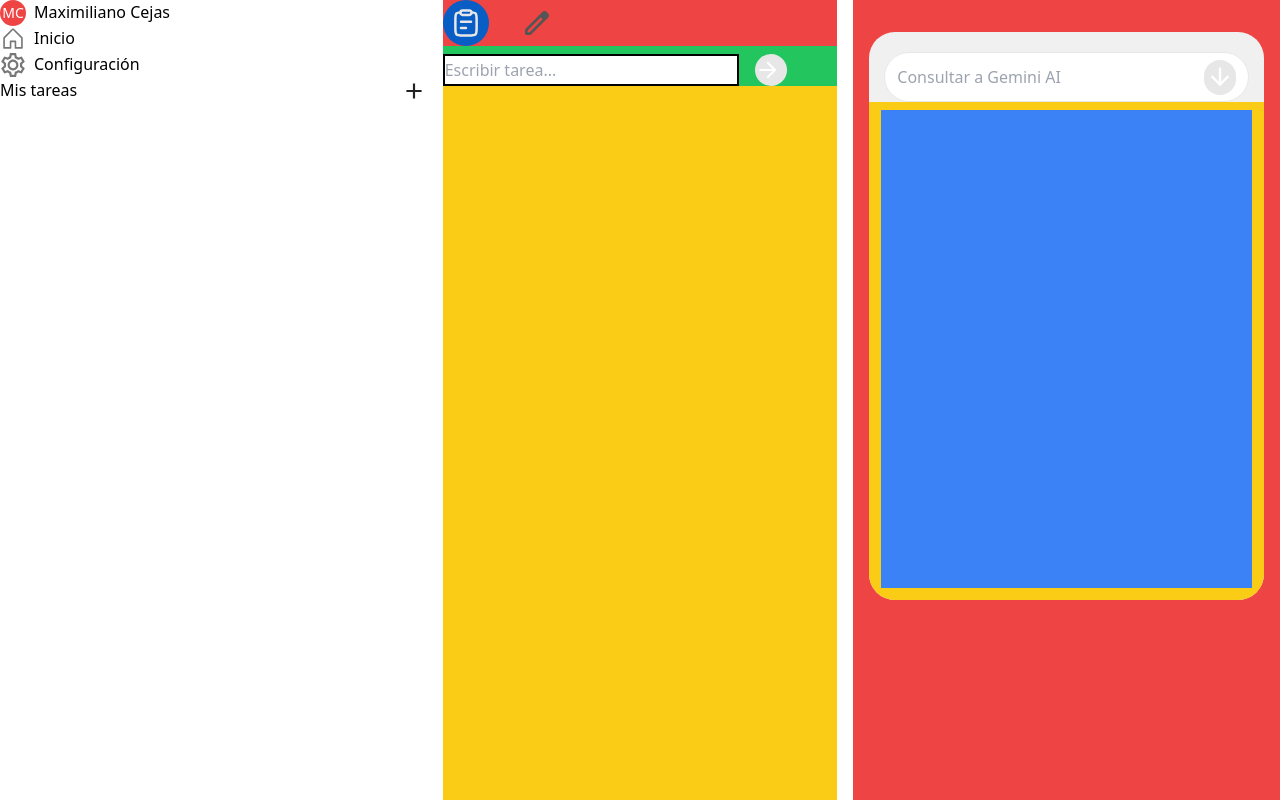
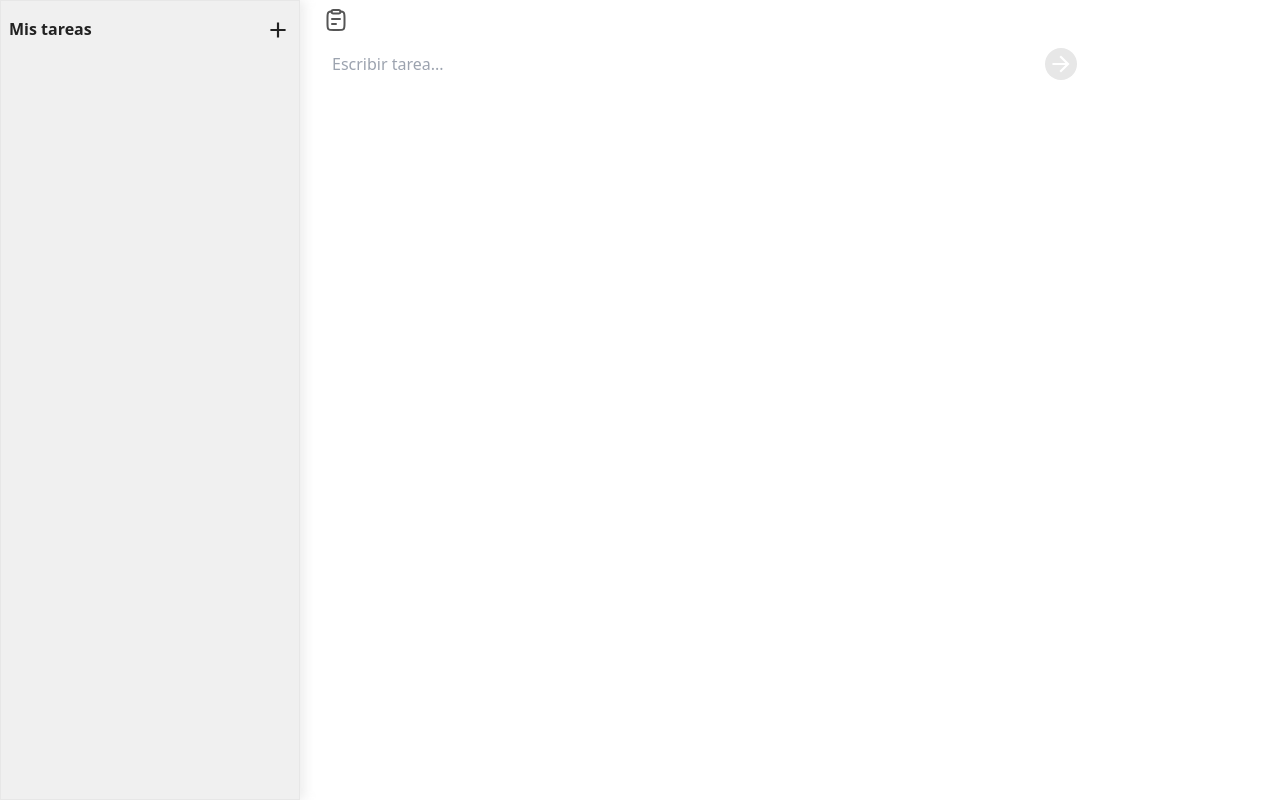
Before and after one commit to MaxiCejasDev/TaskFlow, a React (Vite) app: page /1 in a window 1280 px wide. Built offline with nearby package versions, Linux system fonts and the light colour scheme.

Commit message:
Delete chat and styling

```diff
--- a/src/App.tsx
+++ b/src/App.tsx
@@ -1,5 +1,4 @@
 import { Route, Routes } from 'react-router-dom'
-import ChatContainer from './ChatContainer'
 import NavSide  from './NavSide'
 import TaskContainer from './TaskContainer'
 import NotTasks from './components/NotTasks'
@@ -8,14 +7,14 @@ import NotTasks from './components/NotTasks'
 function App() {
 
   return (
-      <div className="h-screen w-full bg-white grid grid-cols-3 grid-rows-1 overflow-hidden">
+      <div className="h-screen w-full bg-white  grid grid-cols-app overflow-hidden">
 
           <NavSide/>
           <Routes>
             <Route path="/" element={<NotTasks/>}/>
             <Route path="/:taskId" element={<TaskContainer/>}/>
           </Routes>
-          <ChatContainer/>
+
       </div>
 
   )
--- a/src/ChatContainer.tsx
+++ /dev/null
@@ -1,13 +0,0 @@
-import Chat from "./Chat/Chat";
-
-
-export default function ChatContainer (){
-    return(
-        <div className="h-full w-full bg-red-500 col-start-3 col-end-4">
-            <div className="h-3/4 w-full pt-8 px-4">
-                <Chat/>
-            </div>
-            <div></div>
-        </div>
-    )
-}
--- a/src/NavSide.tsx
+++ b/src/NavSide.tsx
@@ -10,27 +10,12 @@ export default function NavSide(){
 
 
     return(
-        <nav className="bg-white-secondary h-full w-full col-start-1 col-end-2">
+        <nav className="bg-white-tertiary h-full border-white-light border-[1px] w-full col-start-1 col-end-2 px-2 pt-4 shadow-[5px_0px_10px_rgba(200,200,200,0.3)]">
             <div>
-                <div>
-                    <div className="flex gap-x-2">
-                        <div className="bg-red-500 w-[26px] h-[26px] rounded-full flex justify-center items-center">
-                            <p className="text-sm text-white text-bold">MC</p>
-                        </div>
-                        <p>Maximiliano Cejas</p>
-                    </div>
-                    <div className="flex gap-x-2">
-                        <img src="/images/house.svg" alt="House" />
-                        <p>Inicio</p>
-                    </div>
-                    <div className="flex gap-x-2">
-                        <img src="/images/config.svg" alt="House" />
-                        <p>Configuración</p>
-                    </div>
-                </div>
+
                 <div className="flex justify-between">
                     <div>
-                        <p>Mis tareas</p>
+                        <p className="font-semibold text-black-bold">Mis tareas</p>
                     </div>
                     <div>
                         <button onClick={handleTitleTasks}>
--- a/src/TaskContainer.tsx
+++ b/src/TaskContainer.tsx
@@ -11,10 +11,7 @@ interface Task {
     text: string
 }
 
-interface Tasks {
-    id: number,
-    tasks: Task[]
-}
+
 export default function TaskContainer (){
 
     const [inputValue, setInputValue] = useState('')
@@ -87,27 +84,22 @@ export default function TaskContainer (){
         handleMatchTitle(taskId)
     },[titleTasks])
 
-    console.log(tasks)
+
     return(
         <>
 
                 <div className="w-full h-full col-start-2 col-end-3 px-4">
                 <div className="w-full">
-                    <div className="flex gap-x-4 bg-red-500 items-center">
-                    <div className="w-[46px] h-[46px] bg-blue-light rounded-full flex items-center justify-center">
-                        <img className="h-[30px] w-[30px]" src="/images/task.svg" alt="Task title" />
-                    </div>
-                    <p onClick={()=> handleEditTask(1,'nuevo titutlo')} className="text-xl text-black-bold">{taskTitle}</p>
-                    <div>
-                        <img className="h-[32px] w-[32px]" src="/images/pencil-title.svg" alt="Lapiz simple" />
-                    </div>
+                    <div className="flex gap-x-4 items-center pl-2 py-2">
+                        <img className="h-[24px] w-[24px]" src="/images/task.svg" alt="Task title" />
+                    <p className="text-xl text-black-bold">{taskTitle}</p>
                     </div>
 
                 </div>
-                <div className="w-full bg-green-500">
+                <div className="w-full  pl-2 pb-2">
                     <div className="flex pt-2 gap-x-4 w-full h-full">
-                        <input onChange={handleInputValue} className="w-3/4 border-2 border-black" placeholder="Escribir tarea..." type="text" />
-                        <button onClick={()=> handleAddTask(inputValue)}  className="bg-white-light w-[32px] h-[32px] rounded-full">
+                        <input onChange={handleInputValue} className="w-3/4 border-2 outline-white-light pl-2 border-none" placeholder="Escribir tarea..." type="text" />
+                        <button onClick={()=> handleAddTask(inputValue)}  className="bg-white-light flex items-center justify-center w-[32px] h-[32px] rounded-full">
                             <img className="h-[26px] w-[26px]" src="/images/arrow.svg" alt="" />
                         </button>
                     </div>
--- a/src/TasksBody/TasksBody.tsx
+++ b/src/TasksBody/TasksBody.tsx
@@ -16,7 +16,7 @@ interface Props{
 export default function TasksBody({tasks,handleDeleteTask,handleEditTask}: Props){
 
     return(
-        <div className="h-full w-full bg-yellow-400 pt-2 px-2 flex flex-col">
+        <div className="h-full w-full gap-y-2 pt-2 px-2 flex flex-col">
             {tasks.map((task)=>(
                 <Task key={task.id} taskId={task.id} taskText={task.text} handleDeleteTask={handleDeleteTask} handleEditTask={handleEditTask}/>
             ))}
--- a/src/components/NotTasks.tsx
+++ b/src/components/NotTasks.tsx
@@ -1,5 +1,9 @@
 
 
 export default function NotTasks(){
-    return <h2>No hay tareas agregadas</h2>
+    return(
+        <div className="flex justify-center items-center">
+             <h2 className="font-semibold text-2xl text-black-bold">No hay tareas agregadas</h2>
+        </div>
+    )
 }
--- a/src/components/Task.tsx
+++ b/src/components/Task.tsx
@@ -21,7 +21,7 @@ export default function Task({taskId,taskText,handleDeleteTask, handleEditTask}:
    }
 
     return(
-        <div  className="flex w-full relative bg-white-tertiary border-[1px] border-white-light items-center gap-x-4 px-2">
+        <div  className="flex w-full relative bg-white hover:bg-white-tertiary items-center gap-x-4 px-2">
             <input className="h-[20px] w-[20px]" type="checkbox" />
             <p>{taskText}</p>
             <div className="flex gap-x-1 absolute right-0 top-0">
--- a/src/components/TaskTitle.tsx
+++ b/src/components/TaskTitle.tsx
@@ -41,6 +41,7 @@ export default function TaskTitle({id,titleTasks}: TaskTitle) {
   setTitleTasks(updatedTitleTasks)
   setAddTitle(true);
   }
+
  const handleOpenTitleModal = ()=>{
   setOpenTitleModal(!openTitleModal)
  }
@@ -55,17 +56,17 @@ export default function TaskTitle({id,titleTasks}: TaskTitle) {
 }
   return (
 
-      <NavLink to={`/${id}`} className="bg-white-light relative border-[1px] border-blue-light h-[60px] w-full rounded-[12px] flex px-2 items-center justify-between">
+      <NavLink to={`/${id}`} className="hover:bg-white-light relative  h-[40px] w-full rounded-[12px] flex px-2 items-center justify-between">
         <div className="">
-          <div className="h-[36px] w-[36px] bg-blue-light rounded-full flex justify-center items-center">
+          <div className="h-[36px] w-[36px] rounded-full flex justify-center items-center">
             <img
-              className="h-[24px] w-[24px]"
+              className="h-[16px] w-[16px]"
               src="/images/task.svg"
               alt="Task icon"
             />
           </div>
         </div>
-        <div>{
+        <div className="font-semibold text-base text-black-bold">{
           addTitle?<p>{inputTitle}</p>:(
             <>
                         <input onChange={handleInputTitle} type="text" />
--- a/src/contexts/TaskProvider.tsx
+++ b/src/contexts/TaskProvider.tsx
@@ -16,6 +16,7 @@ interface TaskContent {
 interface ContextType{
     titleTasks:TaskContent[];
     handleTitleTasks : ()=> void;
+
 }
 
 const TaskContext = createContext<ContextType | undefined>(undefined)
@@ -39,10 +40,12 @@ export default function TaskProvider({children}:{children:React.ReactNode}){
 
     }
 
+
     const contextValue = {
         titleTasks,
         handleTitleTasks,
-        setTitleTasks
+        setTitleTasks,
+
     }
     return(
        <TaskContext.Provider value={contextValue}>
--- a/tailwind.config.js
+++ b/tailwind.config.js
@@ -10,6 +10,9 @@ export default {
         'black-bold': '#222222',
         'white-secondary': '#FFFFFF',
         'white-tertiary': '#F0F0F0'
+      },
+      gridTemplateColumns: {
+        'app': '300px 1fr'
       }
     },
   },
```
Also changed, not shown: public/images/task.svg.
